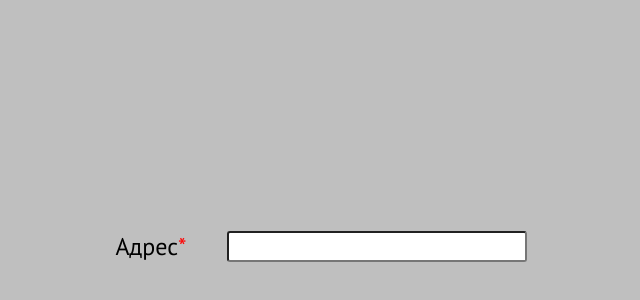
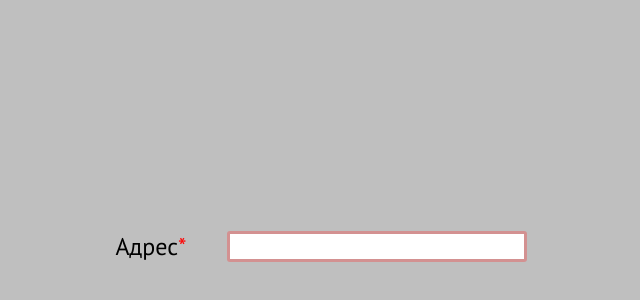
Before and after one commit to fermer123/proj, a React app: page / in a window 1280 px wide. Shown: the part 154-454 px from the top of the page, without its empty margins (319-959 px from the left). Built offline with nearby package versions, Linux system fonts and the light colour scheme.

Commit message:
blurhandler

```diff
--- a/src/App.module.scss
+++ b/src/App.module.scss
@@ -18,9 +18,7 @@
       outline: none;
       border-radius: 3px;
       position: relative;
-      &:focus {
-        border: 3px solid rgba(17, 129, 160, 0.46);
-      }
+      padding: 0 10px;
     }
     ul {
       position: absolute;
--- a/src/App.tsx
+++ b/src/App.tsx
@@ -1,5 +1,5 @@
 /* eslint-disable react/jsx-props-no-spreading */
-import React, {FC, useEffect, useState} from 'react';
+import React, {FC, FocusEvent, useEffect, useState} from 'react';
 import useInput from './components/input';
 import style from './App.module.scss';
 import useDebounce from './components/debounce';
@@ -11,19 +11,31 @@ const token = '48f272b426d7267c92ceef852fed9aad1f8d4047';
 
 const App: FC = () => {
   const [address, setAddress] = useState<Idata>(null);
+  const [inputDirty, setInputDirty] = useState<boolean>(false);
   // eslint-disable-next-line @typescript-eslint/no-unused-vars
   const [error, setError] = useState<Error | string>('');
   const [dropdown, setDropdown] = useState<boolean>(false);
   const input = useInput('');
   const debounce = useDebounce(input.value, 600);
 
-  const AddressHandler = (e: React.MouseEvent<HTMLElement>, data: IAdress) => {
-    e.stopPropagation();
+  const AddressHandler = (data: IAdress | null) => {
     input.setValue(
-      `${data.city_with_type} + ${
+      `${data.city_with_type ? data.city_with_type : ''}, ${
         data.street_with_type ? data.street_with_type : ''
-      }  ${data.house ? `${data.house_type} ${data.house}` : ''}`,
+      },  ${data.house ? `${data.house_type} ${data.house}` : ''}`,
     );
+  };
+  const blurHandler = (e: FocusEvent<HTMLInputElement>) => {
+    setDropdown(true);
+    if (
+      (e.currentTarget === e.target &&
+        address?.data.city_with_type !== '' &&
+        address?.data.street_with_type !== '' &&
+        address?.data.house !== '') ||
+      null
+    ) {
+      setInputDirty(true);
+    } else setInputDirty(false);
   };
   const options: RequestInit = {
     method: 'POST',
@@ -36,11 +48,11 @@ const App: FC = () => {
     body: JSON.stringify({query: debounce, count: 3}),
   };
   useEffect(() => {
-    if (debounce.length > 3) {
+    if (debounce.length >= 1) {
       fetch(url, options)
         .then((response) => response.json())
         .then((result) => setAddress(result.suggestions))
-        .then(() => setDropdown(true))
+        // .then(() => setDropdown(true))
         .catch((e) => setError(e));
     } else {
       setDropdown(false);
@@ -53,13 +65,23 @@ const App: FC = () => {
         <span>*</span>
       </div>
       <div className={style.app_container_input}>
-        <input value={input.value} onChange={input.onChange} />
+        <input
+          value={input.value}
+          onChange={input.onChange}
+          onBlur={(e) => blurHandler(e)}
+          type='text'
+          style={
+            inputDirty
+              ? {border: '3px solid rgba(17, 129, 160, 0.46)'}
+              : {border: '3px solid rgba(160, 17, 17, 0.46)'}
+          }
+        />
         {dropdown && (
           <ul>
-            {address.map(({data}: Idata, idx) => (
+            {address?.map(({data}: Idata, idx) => (
               // eslint-disable-next-line react/no-array-index-key, jsx-a11y/no-noninteractive-element-interactions, jsx-a11y/click-events-have-key-events
               <li
-                onClick={(e) => AddressHandler(e, data)}
+                onClick={() => AddressHandler(data)}
                 // eslint-disable-next-line react/no-array-index-key
                 key={idx}>
                 <p>{data.city_with_type ? data.city_with_type : ''}</p>
--- a/src/components/types.ts
+++ b/src/components/types.ts
@@ -2,7 +2,7 @@ export interface IAdress {
   city_with_type: string;
   street_with_type: string;
   house_type?: string;
-  house: number;
+  house: number | string;
 }
 export interface Idata {
   map(arg: (e: Idata, idx: number) => JSX.Element): React.ReactNode;
```
